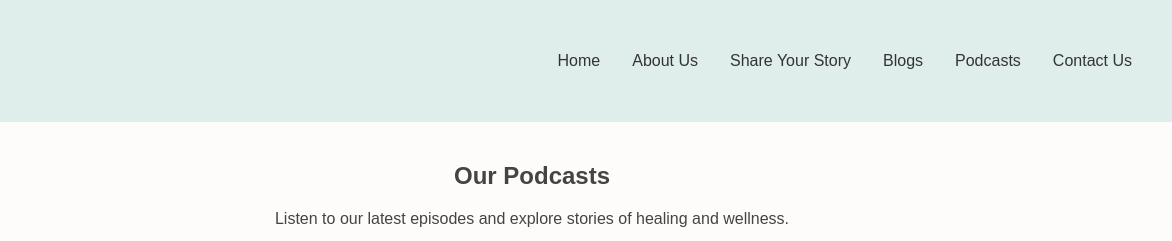
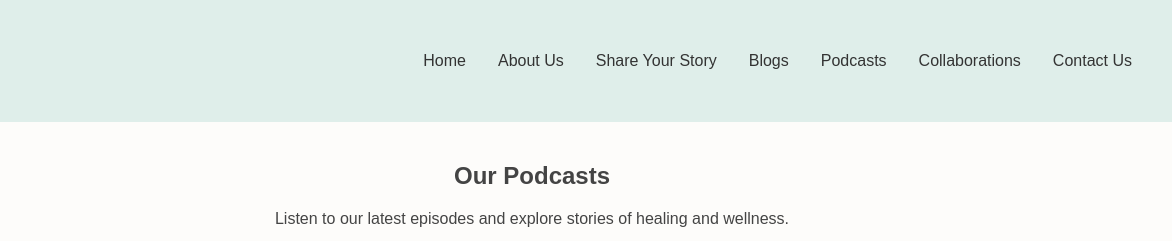
Before and after one commit to haza158/healinghorizon, a plain HTML site: page podcasts.html in a window 1280 px wide. Shown: the top 241 px of the page, 108-1280 px from the left. Drawn offline with Linux system fonts and the light colour scheme.

Commit message:
Update podcasts.html

```diff
--- a/podcasts.html
+++ b/podcasts.html
@@ -13,11 +13,12 @@
           <img src="Logo.png" alt="The Healing Horizon" class="logo-img" />
         </div>
         <ul class="nav-links" id="navLinks">
-          <li><a href="index.html">Home</a></li>
+         <li><a href="index.html">Home</a></li>
           <li><a href="about.html">About Us</a></li>
           <li><a href="share.html">Share Your Story</a></li>
           <li><a href="blogs.html">Blogs</a></li>
           <li><a href="podcasts.html">Podcasts</a></li>
+          <li><a href="collaborations.html">Collaborations</a></li>
           <li><a href="contact.html">Contact Us</a></li>
         </ul>
         <div class="menu-toggle" onclick="toggleMenu()">☰</div>
```
